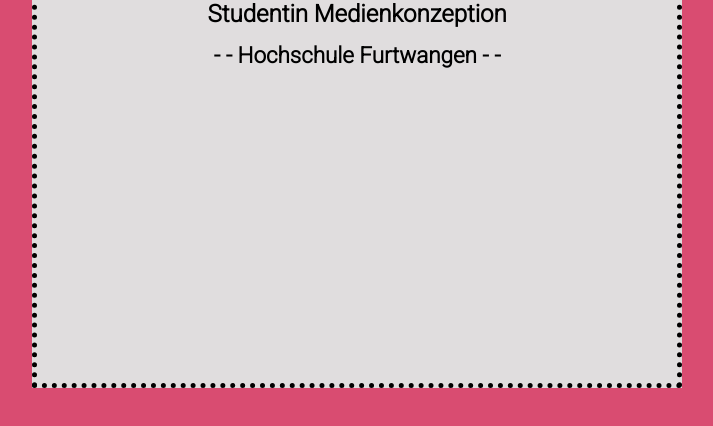
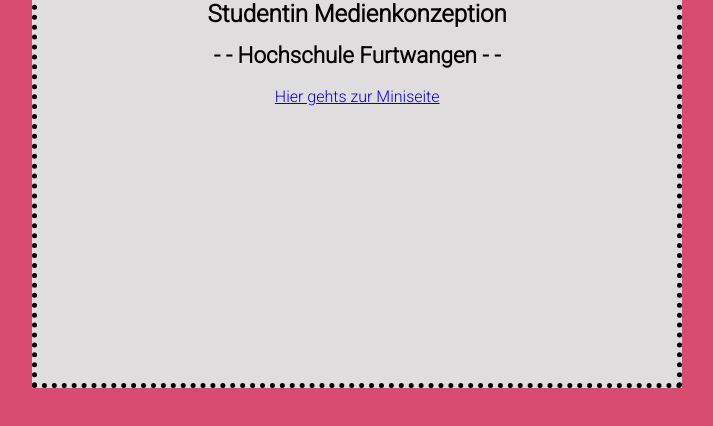
Before and after one commit to AleaFlesch/AleaFlesch.github.io, a plain HTML site: page index.html in a window 1280 px wide. Shown: the part 488-914 px from the top of the page, without its empty margins (275-988 px from the left). Drawn offline with Linux system fonts and the light colour scheme.

Commit message:
Verlinkung Miniseite

```diff
--- a/index.html
+++ b/index.html
@@ -10,5 +10,7 @@
   <h1>Alea Flesch</h1>
   <h2>Studentin Medienkonzeption</h2>
   <h3>- - Hochschule Furtwangen - -</h3>
+
+  <a href="https://AleaFlesch.github.io/EIA2/Aufgabe0/Aufgabe0.html" target="_blank">Hier gehts zur Miniseite</a>
 </div>
 </html>
```
